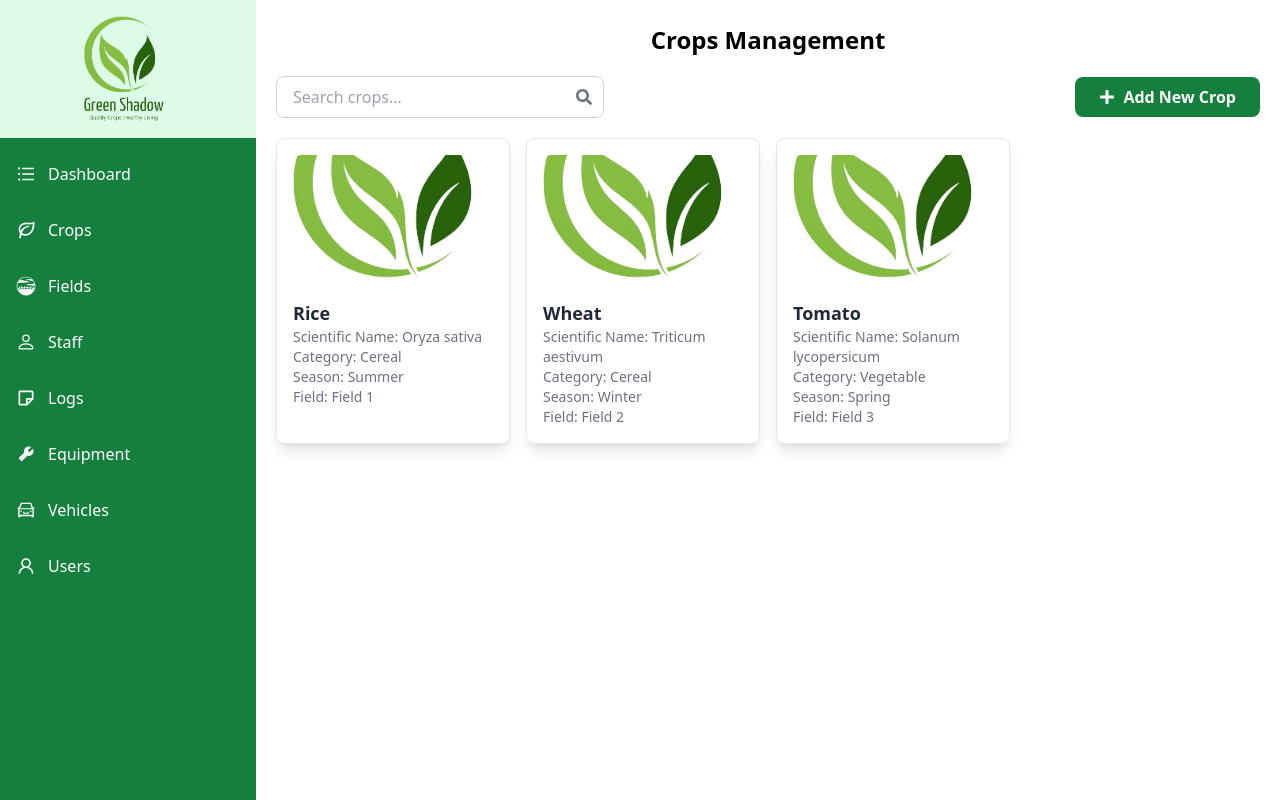
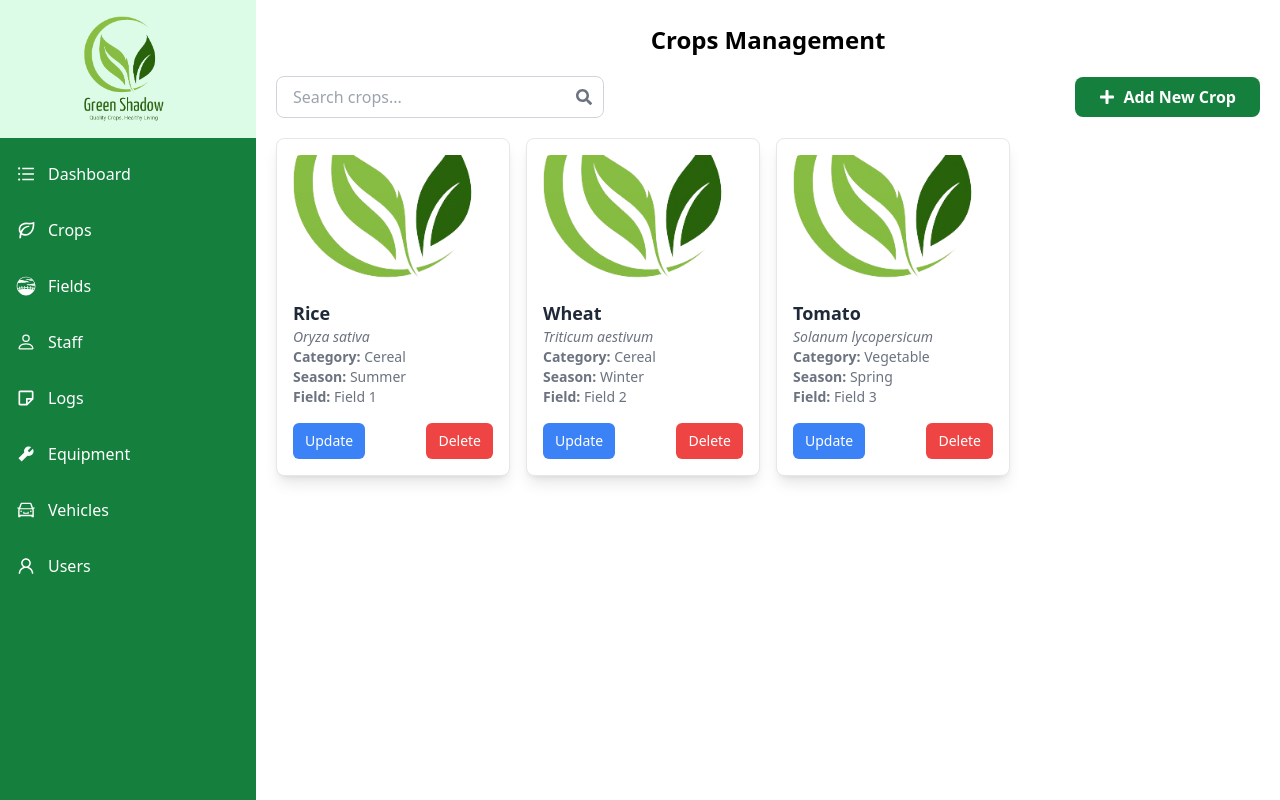
Before and after one commit to sawaniThiwandika/green-shadow-frontend-with-react, a React (Vite) app: page /mainPage/cropPage in a window 1280 px wide. Built offline with nearby package versions, Linux system fonts and the light colour scheme.

Commit message:
Create crop card component and crop page , add dummy data to cards

```diff
--- /dev/null
+++ b/src/components/cards/CropCard.tsx
@@ -0,0 +1,65 @@
+import React from "react";
+
+export function CropCard({
+                             cropCode,
+                             commonName,
+                             scientificName,
+                             image,
+                             category,
+                             season,
+                             fieldDetails,
+                             onUpdate,
+                             onDelete,
+                         }: {
+    cropCode: string;
+    commonName: string;
+    scientificName: string;
+    image: string;
+    category: string;
+    season: string;
+    fieldDetails: string;
+    onUpdate: (cropCode: string) => void;
+    onDelete: (cropCode: string) => void;
+}) {
+    return (
+        <div className="bg-white p-4 rounded-lg shadow-lg border border-gray-200 hover:shadow-xl">
+
+            <img
+                src={image}
+                alt={`${commonName} Image`}
+                className="w-full h-32 object-cover rounded-lg mb-4"
+            />
+
+
+            <h4 className="text-lg font-semibold text-gray-800">{commonName}</h4>
+            <p className="text-sm text-gray-500 italic">{scientificName}</p>
+            <p className="text-sm text-gray-500">
+                <strong>Category:</strong> {category}
+            </p>
+            <p className="text-sm text-gray-500">
+                <strong>Season:</strong> {season}
+            </p>
+            <p className="text-sm text-gray-500">
+                <strong>Field:</strong> {fieldDetails}
+            </p>
+
+
+            <div className="flex justify-between mt-4">
+                <button
+                    onClick={() => onUpdate(cropCode)}
+                    className="px-3 py-2 text-sm bg-blue-500 text-white rounded-md hover:bg-blue-600 transition ease-in-out duration-200"
+                    aria-label={`Update ${commonName}`}
+                >
+                    Update
+                </button>
+                <button
+                    onClick={() => onDelete(cropCode)}
+                    className="px-3 py-2 text-sm bg-red-500 text-white rounded-md hover:bg-red-600 transition ease-in-out duration-200"
+                    aria-label={`Delete ${commonName}`}
+                >
+                    Delete
+                </button>
+            </div>
+        </div>
+    );
+}
--- a/src/pages/CropPage.tsx
+++ b/src/pages/CropPage.tsx
@@ -1,8 +1,9 @@
 import React, { useState } from "react";
 import { FaPlus, FaSearch } from "react-icons/fa";
 import logo from "../assets/logo.png";
-import { ModalComponent } from "../components/ModalComponent.tsx";
+import { ModalComponent } from "../components/ModalComponent";
 import { CropForm } from "../components/forms/CropForm";
+import { CropCard } from "../components/cards/CropCard";
 
 export interface Crop {
     cropCode: string;
@@ -14,7 +15,7 @@ export interface Crop {
     fieldDetails: string;
 }
 
-export function CropPage(){
+export function CropPage() {
     const [isModalOpen, setIsModalOpen] = useState(false);
 
     const crops: Crop[] = [
@@ -50,6 +51,16 @@ export function CropPage(){
     const handleAddButton = () => setIsModalOpen(true);
     const handleCloseModal = () => setIsModalOpen(false);
 
+    const handleUpdate = (cropCode: string) => {
+        console.log("Update Code: "+cropCode);
+
+    };
+
+    const handleDelete = (cropCode: string) => {
+        console.log("Delete crop: "+cropCode);
+
+    };
+
     return (
         <div className="container mx-auto my-5 px-4">
             <h3 className="text-center text-2xl font-semibold mb-5" id="cropsHeader">
@@ -77,21 +88,18 @@ export function CropPage(){
 
             <div className="grid grid-cols-1 md:grid-cols-3 lg:grid-cols-4 gap-4" id="cropContainer">
                 {crops.map((crop) => (
-                    <div
+                    <CropCard
                         key={crop.cropCode}
-                        className="bg-white p-4 rounded-lg shadow-lg border border-gray-200 hover:shadow-xl"
-                    >
-                        <img
-                            src={crop.image}
-                            alt={crop.commonName}
-                            className="w-full h-32 object-cover rounded-lg mb-4"
-                        />
-                        <h4 className="text-lg font-semibold text-gray-800">{crop.commonName}</h4>
-                        <p className="text-sm text-gray-500">Scientific Name: {crop.scientificName}</p>
-                        <p className="text-sm text-gray-500">Category: {crop.category}</p>
-                        <p className="text-sm text-gray-500">Season: {crop.season}</p>
-                        <p className="text-sm text-gray-500">Field: {crop.fieldDetails}</p>
-                    </div>
+                        cropCode={crop.cropCode}
+                        commonName={crop.commonName}
+                        scientificName={crop.scientificName}
+                        image={crop.image}
+                        category={crop.category}
+                        season={crop.season}
+                        fieldDetails={crop.fieldDetails}
+                        onUpdate={handleUpdate}
+                        onDelete={handleDelete}
+                    />
                 ))}
             </div>
 
```
